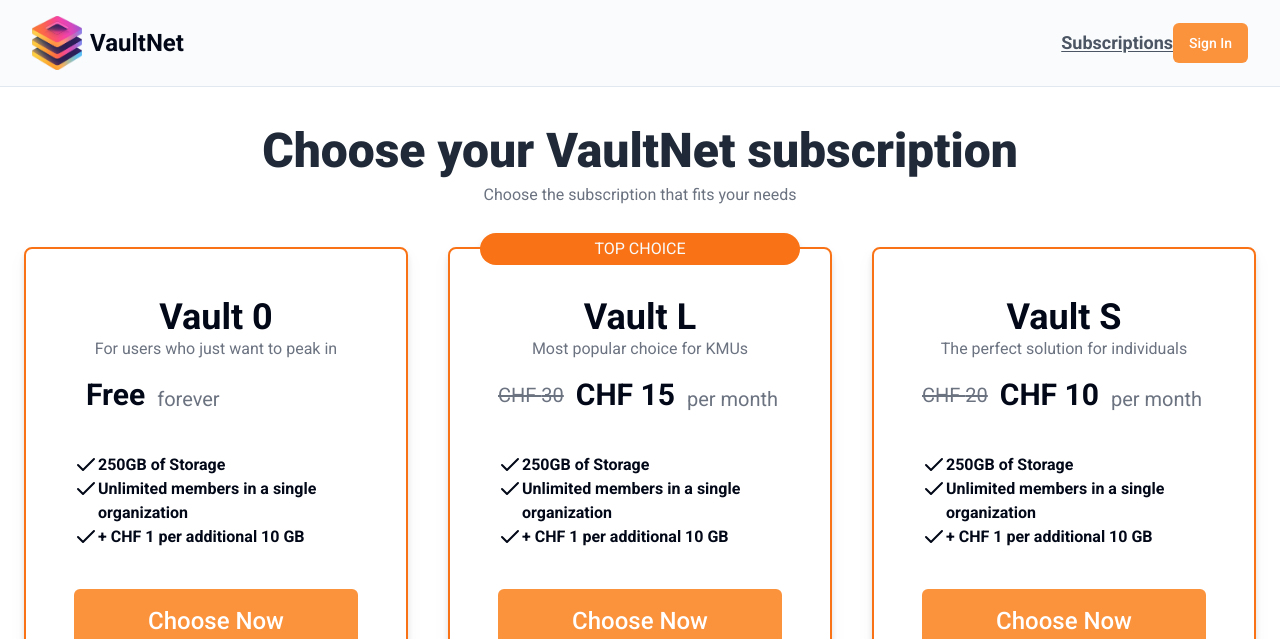
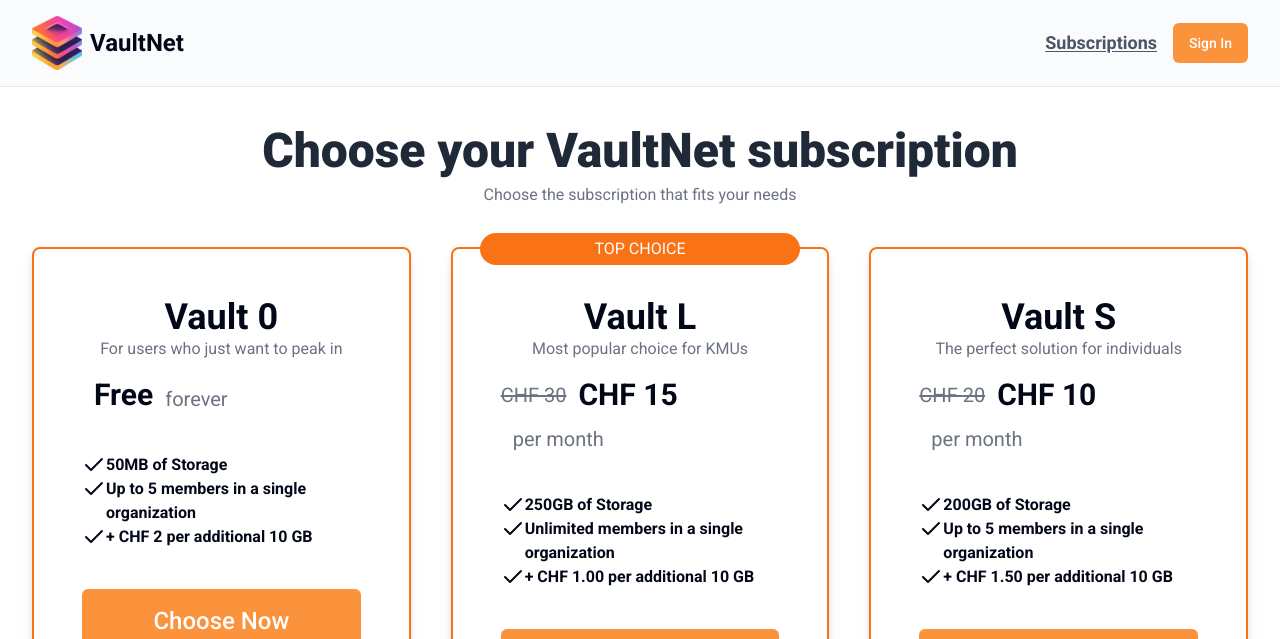
Before and after one commit to jusi-dev/vaultnet, a Next.js app: page /subscriptions in a window 1280 px wide. Shown: the top 639 px of the page. Built offline with nearby package versions, Linux system fonts and the light colour scheme; no server answers.

Commit message:
Visual changes

```diff
--- a/src/app/header.tsx
+++ b/src/app/header.tsx
@@ -20,10 +20,6 @@ export function Header() {
                     VaultNet
                 </Link>
 
-                <Link href={"/subscriptions"} className="flex items-center text-gray-600 gap-2 font-semibold underline underline-offset-2 text-lg cursor-pointer hover:text-orange-500">
-                    Subscriptions
-                </Link>
-
                 <div className="flex md:hidden ml-auto">
                     <div>
                         <Menu onClick={() => setIsOpen(!isOpen)}/>
@@ -32,8 +28,11 @@ export function Header() {
             </div>
 
             {isOpen &&
-                <div className="w-screen flex flex-col justify-center bg-gray-200 py-6 gap-y-8 mt-4">
+                <div className="w-screen flex flex-col justify-center bg-gray-100 py-6 gap-y-8 mt-4">
                     <div className="flex flex-col mx-auto gap-6 items-center justify-center">
+                        <Link href={"/subscriptions"} className="flex items-center text-gray-600 gap-2 font-semibold underline underline-offset-2 text-lg cursor-pointer hover:text-orange-500">
+                            Subscriptions
+                        </Link>
                         <Button variant={"orange"} className="mx-20">
                             <Link href="/dashboard/files">Your Files</Link>
                         </Button>
@@ -70,6 +69,9 @@ export function Header() {
             }
 
             <div className="hidden md:flex gap-x-4 justify-center items-center">
+                <Link href={"/subscriptions"} className="flex items-center text-gray-600 gap-2 font-semibold underline underline-offset-2 text-lg cursor-pointer hover:text-orange-500">
+                    Subscriptions
+                </Link>
                 <SignedIn>
                     <Button variant={"outline"} className="ml-10">
                         <Link href="/dashboard/files">Your Files</Link>
--- a/src/app/subscriptions/_components/subscriptioncard.tsx
+++ b/src/app/subscriptions/_components/subscriptioncard.tsx
@@ -2,13 +2,15 @@ import { Button } from "@/components/ui/button";
 import { Check } from "lucide-react";
 import CheckoutForm from "./checkoutform";
 
-export default function SubscriptionCard({ subscription, price, shortDesc, topChoice } : { subscription: string, price: number, shortDesc: string, topChoice?: boolean}) {
+export default function SubscriptionCard({ subscription, price, shortDesc, topChoice, subPerks } : { subscription: string, price: number, shortDesc: string, topChoice?: boolean, subPerks?: any}) {
+
+    const { storageSize, members, additionalStoragePrice } = subPerks;
 
     return(
         <div className="flex flex-col md:w-[30vw] bg-white p-12 rounded-lg border-2 border-orange-500 mt-10 drop-shadow-lg">
             {topChoice &&
                 <div className="flex w-full justify-center">
-                    <div className="p-1 bg-orange-500 items-center rounded-3xl w-80 -mt-16 absolute">
+                    <div className="p-1 bg-orange-500 items-center rounded-3xl w-60 md:w-80 -mt-16 absolute">
                     <p className="text-center text-gray-50">TOP CHOICE</p>
                     </div>
                 </div>
@@ -26,9 +28,9 @@ export default function SubscriptionCard({ subscription, price, shortDesc, topCh
             </div>
             <div className="flex flex-col w-full mt-10">
                 <ul className="md:font-semibold">
-                <li className="flex"><Check className="flex-shrink-0"/> 250GB of Storage</li>
-                <li className="flex"><Check className="flex-shrink-0"/> Unlimited members in a single organization</li>
-                <li className="flex"><Check className="flex-shrink-0"/> + CHF 1 per additional 10 GB </li>
+                <li className="flex"><Check className="flex-shrink-0"/> {storageSize}GB of Storage</li>
+                <li className="flex"><Check className="flex-shrink-0"/> {members} members in a single organization</li>
+                <li className="flex"><Check className="flex-shrink-0"/> + CHF {additionalStoragePrice.toFixed(2)} per additional 10 GB </li>
                 </ul>
             </div>
             <div className="mt-10">
--- a/src/app/subscriptions/_components/subscriptioncardfree.tsx
+++ b/src/app/subscriptions/_components/subscriptioncardfree.tsx
@@ -12,14 +12,14 @@ export default function SubscriptionCardFree() {
                 </div>
                 <div className="flex flex-wrap items-center gap-y-1">
                     <p className="text-3xl font-bold ml-3">Free</p>
-                    <p className="text-xl text-gray-500 md:ml-3 md:mt-2">forever</p>
+                    <p className="text-xl text-gray-500 ml-3 mt-2">forever</p>
                 </div>
             </div>
             <div className="flex flex-col w-full mt-10">
                 <ul className="md:font-semibold">
-                <li className="flex"><Check className="flex-shrink-0"/> 250GB of Storage</li>
-                <li className="flex"><Check className="flex-shrink-0"/> Unlimited members in a single organization</li>
-                <li className="flex"><Check className="flex-shrink-0"/> + CHF 1 per additional 10 GB </li>
+                <li className="flex"><Check className="flex-shrink-0"/> 50MB of Storage</li>
+                <li className="flex"><Check className="flex-shrink-0"/> Up to 5 members in a single organization</li>
+                <li className="flex"><Check className="flex-shrink-0"/> + CHF 2 per additional 10 GB </li>
                 </ul>
             </div>
             <div className="mt-10">
--- a/src/app/subscriptions/page.tsx
+++ b/src/app/subscriptions/page.tsx
@@ -11,13 +11,37 @@ export const metadata: Metadata = {
 
 export default function DonatePage(): JSX.Element {
   return (
-    <div className="page-container flex flex-col w-full items-center justify-center mx-auto">
-      <h1 className="text-3xl md:text-5xl text-gray-800 text-center mt-10 font-extrabold">Choose your VaultNet subscription</h1>
-      <p className="text-center text-gray-500 mt-2">Choose the subscription that fits your needs</p>
-      <div className="flex flex-col md:flex-row gap-10 md:flex-wrap">
+    <div className="container flex flex-col w-full items-center justify-center mx-auto">
+      <h1 className="text-3xl md:text-5xl text-gray-800 text-center mt-10 font-extrabold">
+        Choose your VaultNet subscription
+      </h1>
+      <p className="text-center text-gray-500 mt-2">
+        Choose the subscription that fits your needs
+      </p>
+      <div className="flex flex-col w-full md:flex-row gap-10">
         <SubscriptionCardFree />
-        <SubscriptionCard subscription="Vault L" price={1500} topChoice={true} shortDesc="Most popular choice for KMUs"/>
-        <SubscriptionCard subscription="Vault S" price={1000} topChoice={false} shortDesc="The perfect solution for individuals" />
+        <SubscriptionCard
+          subscription="Vault L"
+          price={1500}
+          topChoice={true}
+          shortDesc="Most popular choice for KMUs"
+          subPerks={{
+            storageSize: 250,
+            members: "Unlimited",
+            additionalStoragePrice: 1,
+          }}
+        />
+        <SubscriptionCard
+          subscription="Vault S"
+          price={1000}
+          topChoice={false}
+          shortDesc="The perfect solution for individuals"
+          subPerks={{
+            storageSize: 200,
+            members: "Up to 5",
+            additionalStoragePrice: 1.50,
+          }}
+        />
       </div>
     </div>
   );
--- a/src/middleware.ts
+++ b/src/middleware.ts
@@ -1,8 +1,14 @@
 import { authMiddleware } from "@clerk/nextjs";
 
 export default authMiddleware({
-    publicRoutes: ["/", "/api/checkoutwebhook", "/share/(.*)", "/api/clerkhook", "/api/trigger"],
-    debug: true,
+    publicRoutes: [
+      "/",
+      "/subscriptions/(.*)",
+      "/api/checkoutwebhook",
+      "/share/(.*)",
+      "/api/clerkhook",
+      "/api/trigger"
+    ],
 });
 
 export const config = {
```
Also changed, not shown: src/app/page.tsx (+230 -80 lines).
